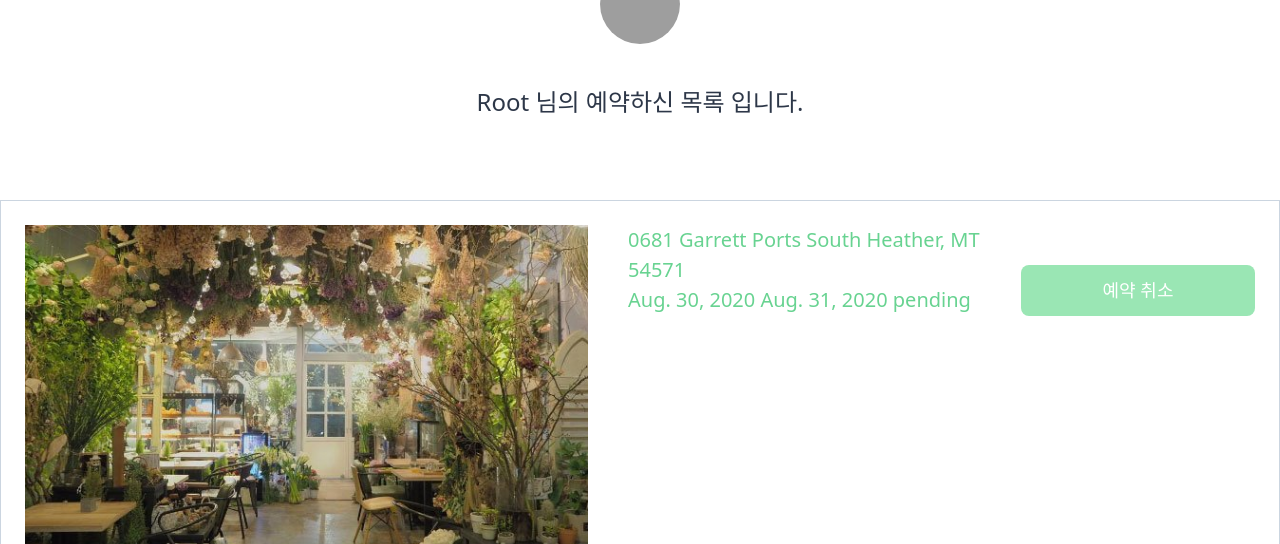
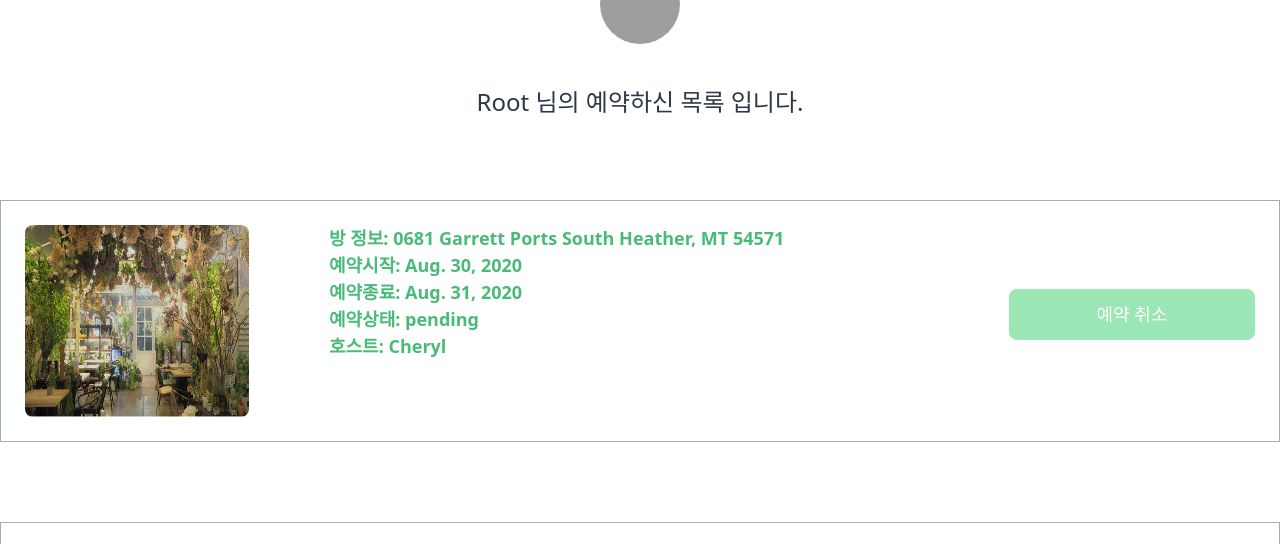
Before and after one commit to ksm0207/Python_django, a Django app: page /reservations/see/ in a window 1280 px wide. Shown: the part 132-676 px from the top of the page. Run offline with Django 3.2, Linux system fonts and the light colour scheme; a user stored in the database is signed in; data comes from the database, SQL or seed files in the repository; both versions use the stored data as it was after the commit; style sheets or scripts are compiled from the project's sources; parts of the project's set-up code (start-up, migrations or seed data) failed here and were passed over; some libraries are stand-ins or nearby versions; grey boxes are pictures that could not be loaded.

Commit message:
페이지 CSS 작업
- None

```diff
--- a/templates/conversations/conversation_detail.html
+++ b/templates/conversations/conversation_detail.html
@@ -12,7 +12,7 @@
     <div class="container mx-auto my-10 mt-32 flex justify-between min-h-50vh">
 
         <div class="border w-1/4 p-10">
-            <span class="text-center w-full block text-lg font-medium">Conversation between:</span>
+            <span class="text-center w-full block text-lg font-medium">새로운 대화를 해보세요 !</span>
             <div class="flex justify-between mt-10 items-center">
                 {% for user in conversation.participants.all  %}
                     <div class="flex flex-col items-center">
--- a/templates/reservations/reservation_list.html
+++ b/templates/reservations/reservation_list.html
@@ -19,26 +19,28 @@
         </h3>
 
     <div class="container mx-auto my-10 flex flex-col">
-        <!-- Start Photo List  B -->
         {% for reservation in reservations  %}
             {% if reservation.guest.id == user.id %}
-            <div class="mb-20 border p-6 border-gray-400 flex justify-between">
+            <div class="mb-20 border p-6 border-gray-500 flex justify-between">
                 <div class="flex items-start">
                     <a href="{% url 'conversations:go' reservation.room.host.pk reservation.guest.pk %}">
-                        <img src="{{reservation.room.first_photo}}" class="w-70 h-60"/>
+                        <img  src="{{reservation.room.first_photo}}" class="w-56 h-48 rounded-lg"/>
 <!--                        {{reservation.room.host.pk}} In 호스트-->
 <!--                        {{reservation.guest.pk}} In 게스트-->
                     </a>
-                    <span class="ml-10 text-xl text-green-400"> {{reservation.room}} <br> {{reservation.check_in}} {{reservation.check_out}} {{reservation.status}}</span>
+                    <div class="text-green-500 flex flex-col ml-20 text-lg font-bold">
+                        <span>방 정보:    {{reservation.room}}</span>
+                        <span>예약시작:   {{reservation.check_in}}</span>
+                        <span>예약종료:   {{reservation.check_out}}</span>
+                        <span>예약상태:   {{reservation.status}}</span>
+                        <span>호스트:     {{reservation.room.host.first_name}}</span>
+                    </div>
                 </div>
-                <div class="flex flex-col w-1/5 mt-10">
+                <div class="flex flex-col w-1/5 mt-16 ">
                     {% if reservation.status == 'pending' %}
                         <a href="{% url 'reservations:edit' reservation.pk 'cancel' %}?action=remove" class="btn-link block px-5">예약 취소</a>
                     {% endif %}
                 </div>
-                <!-- Button Width  -->
-
-                <!-- endof Button Width  -->
             </div>
             {%endif%}
         {% endfor %}'
@@ -48,12 +50,9 @@
                     <i class="fas fa-arrow-left fa-lg"></i>
                 </a>
             {% endif  %}
-
        <span class="mx-3 font-medium text-lg ">
             {% blocktrans with current_page=page_obj.number total_pages=page_obj.paginator.num_pages %}Page {{current_page}} of {{total_pages}}{% endblocktrans %}
         </span>
-
-
     {% if page_obj.has_next%}
         <a href="?page={{page_obj.next_page_number}}" class="text-green-300">
             <i class="fas fa-arrow-right fa-lg"></i>
```
Also changed, not shown: db.sqlite3.
